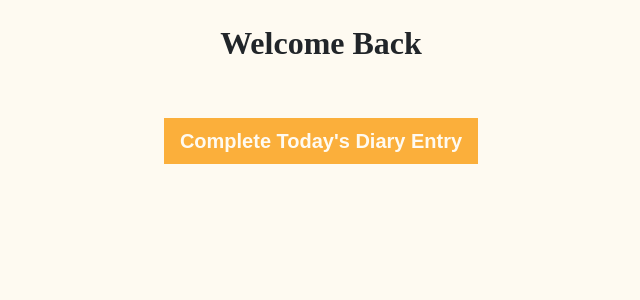
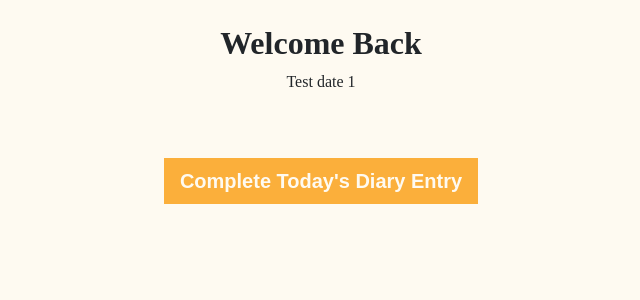
Before and after one commit to aliciaNB/valleykidz, a PHP site: page /view/memberprofile.html in a window 1280 px wide. Shown: the part 56-356 px from the top of the page, without its empty margins (319-959 px from the left). Run offline with PHP 8.4, Linux system fonts and the light colour scheme.

Commit message:
Added default carousel into client home page and updated styles

```diff
--- a/model/db.php
+++ b/model/db.php
@@ -23,6 +23,12 @@ CREATE TABLE profilelinks(
     FOREIGN KEY (client_id) REFERENCES client(client_id),
     FOREIGN KEY (clinician_id) REFERENCES clinician(clinician_id)
 );
+
+*************************SAMPLE USERS****************************************
+
+INSERT INTO users (admin, client, password, user_id) VALUES (0, 1, 'test', 123456), (0, 0, 'test', 1234);
+INSERT INTO clinician (clinician_id, user_name) VALUES (1234, 'jelzughbhi');
+INSERT INTO client (client_id) VALUES (123456);
 
  */
 /**
--- a/stylesheets/general.css
+++ b/stylesheets/general.css
@@ -2,6 +2,10 @@ body{
     background-color: #fefaf1;
     font-family: 'Merriweather', serif;
 }
+.carousel-control-next-icon {
+    color: black;
+}
+
 .white{
     color: #fefaf1;
 }
--- a/view/memberprofile.html
+++ b/view/memberprofile.html
@@ -32,6 +32,31 @@
 </nav>
 <div class="container text-center">
     <h2 class="text-center mer mt-4"><strong>Welcome Back</strong></h2>
+
+    <!-- Date Carousel -->
+    <div id="datepicker" class="carousel" data-interval="false" data-ride="carousel" data-wrap="false">
+        <!-- The slideshow -->
+        <div class="carousel-inner">
+            <div class="carousel-item active">
+                <p>Test date 1</p>
+            </div>
+            <div class="carousel-item">
+                <p>Test date 2</p>
+            </div>
+            <div class="carousel-item">
+                <p>Test date 3</p>
+            </div>
+        </div>
+
+        <!-- Left and right controls -->
+        <a class="carousel-control-prev" href="#datepicker" data-slide="prev">
+            <span class="carousel-control-prev-icon"></span>
+        </a>
+        <a class="carousel-control-next" href="#datepicker" data-slide="next">
+            <span class="carousel-control-next-icon"></span>
+        </a>
+    </div>
+
     <form action="#" method="post">
         <button type="submit" class="btn btn-lg btn-primary white bgdkgold mus font-weight-bold
             rounded-0 border-0 text-center mt-5">Complete Today's Diary Entry</button>
```
Also changed, not shown: stylesheets/carousel.css (added).
